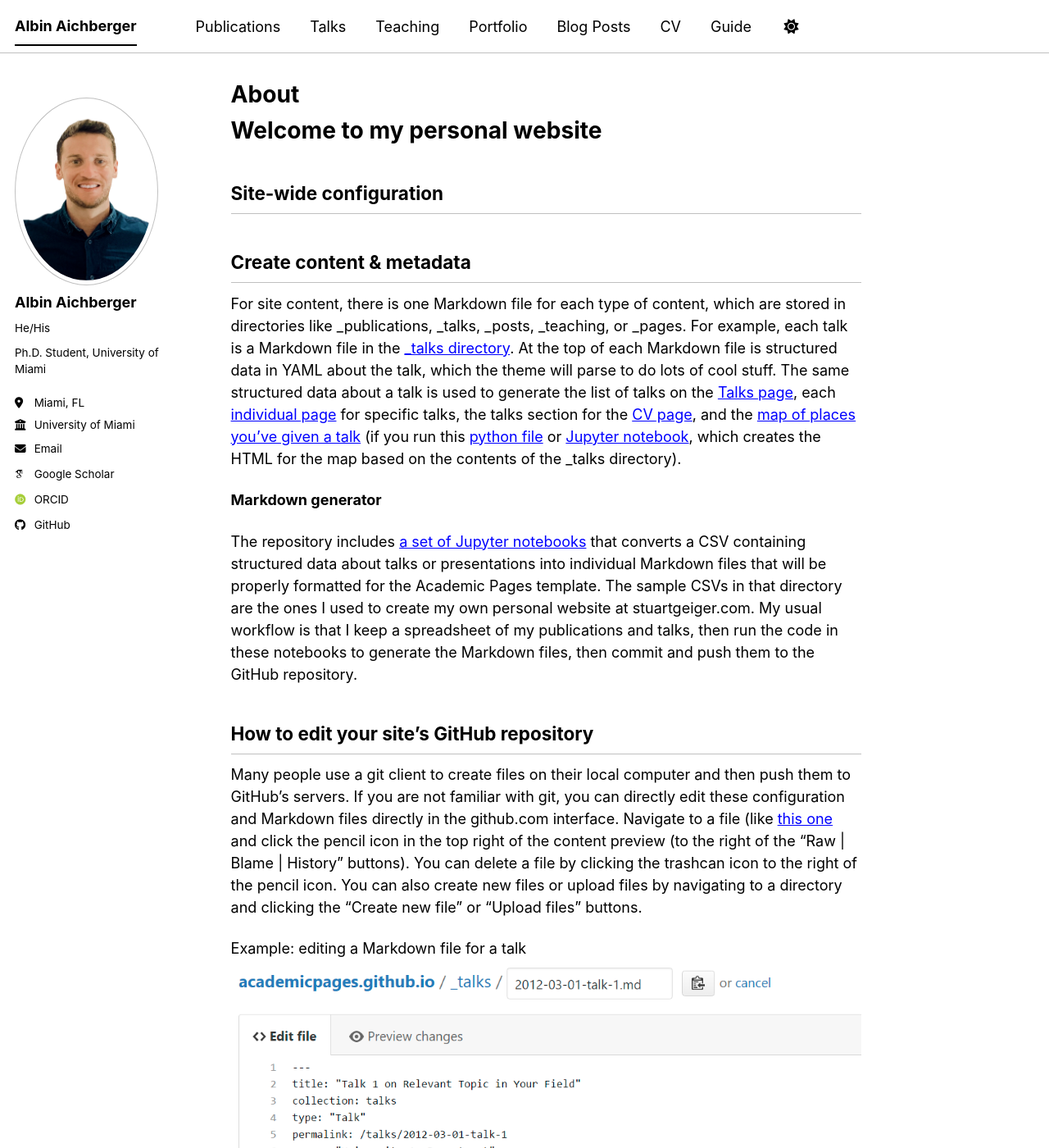
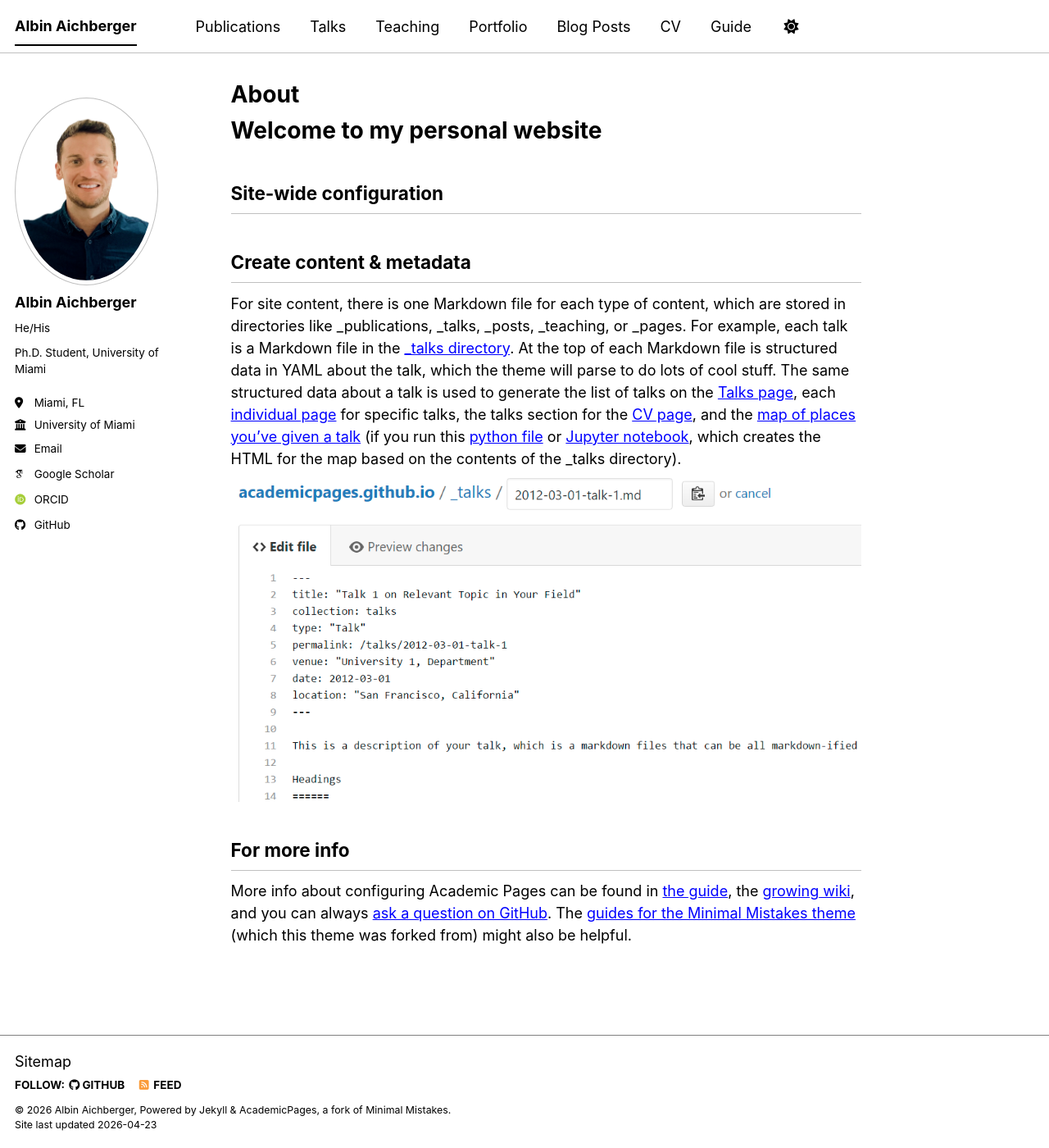
Before and after one commit to AAichberger/AAichberger.github.io, a Jekyll site: the page built from _pages/about.md, in a window 1280 px wide and 1400 px high. Shown: the whole window at 82% size. Built offline with Jekyll 4.4.1, drawn with Linux system fonts in a browser that asks for light colours; some web fonts are replaced; a script bundle is joined from its source files by our own code; library files that are not in the unit come from our copies.

Commit message:
Update about.md

```diff
--- a/_pages/about.md
+++ b/_pages/about.md
@@ -18,17 +18,6 @@ Site-wide configuration
 Create content & metadata
 ------
 For site content, there is one Markdown file for each type of content, which are stored in directories like _publications, _talks, _posts, _teaching, or _pages. For example, each talk is a Markdown file in the [_talks directory](https://github.com/academicpages/academicpages.github.io/tree/master/_talks). At the top of each Markdown file is structured data in YAML about the talk, which the theme will parse to do lots of cool stuff. The same structured data about a talk is used to generate the list of talks on the [Talks page](https://academicpages.github.io/talks), each [individual page](https://academicpages.github.io/talks/2012-03-01-talk-1) for specific talks, the talks section for the [CV page](https://academicpages.github.io/cv), and the [map of places you've given a talk](https://academicpages.github.io/talkmap.html) (if you run this [python file](https://github.com/academicpages/academicpages.github.io/blob/master/talkmap.py) or [Jupyter notebook](https://github.com/academicpages/academicpages.github.io/blob/master/talkmap.ipynb), which creates the HTML for the map based on the contents of the _talks directory).
-
-**Markdown generator**
-
-The repository includes [a set of Jupyter notebooks](https://github.com/academicpages/academicpages.github.io/tree/master/markdown_generator
-) that converts a CSV containing structured data about talks or presentations into individual Markdown files that will be properly formatted for the Academic Pages template. The sample CSVs in that directory are the ones I used to create my own personal website at stuartgeiger.com. My usual workflow is that I keep a spreadsheet of my publications and talks, then run the code in these notebooks to generate the Markdown files, then commit and push them to the GitHub repository.
-
-How to edit your site's GitHub repository
-------
-Many people use a git client to create files on their local computer and then push them to GitHub's servers. If you are not familiar with git, you can directly edit these configuration and Markdown files directly in the github.com interface. Navigate to a file (like [this one](https://github.com/academicpages/academicpages.github.io/blob/master/_talks/2012-03-01-talk-1.md) and click the pencil icon in the top right of the content preview (to the right of the "Raw | Blame | History" buttons). You can delete a file by clicking the trashcan icon to the right of the pencil icon. You can also create new files or upload files by navigating to a directory and clicking the "Create new file" or "Upload files" buttons.
-
-Example: editing a Markdown file for a talk
 ![Editing a Markdown file for a talk](/images/editing-talk.png)
 
 For more info
```
